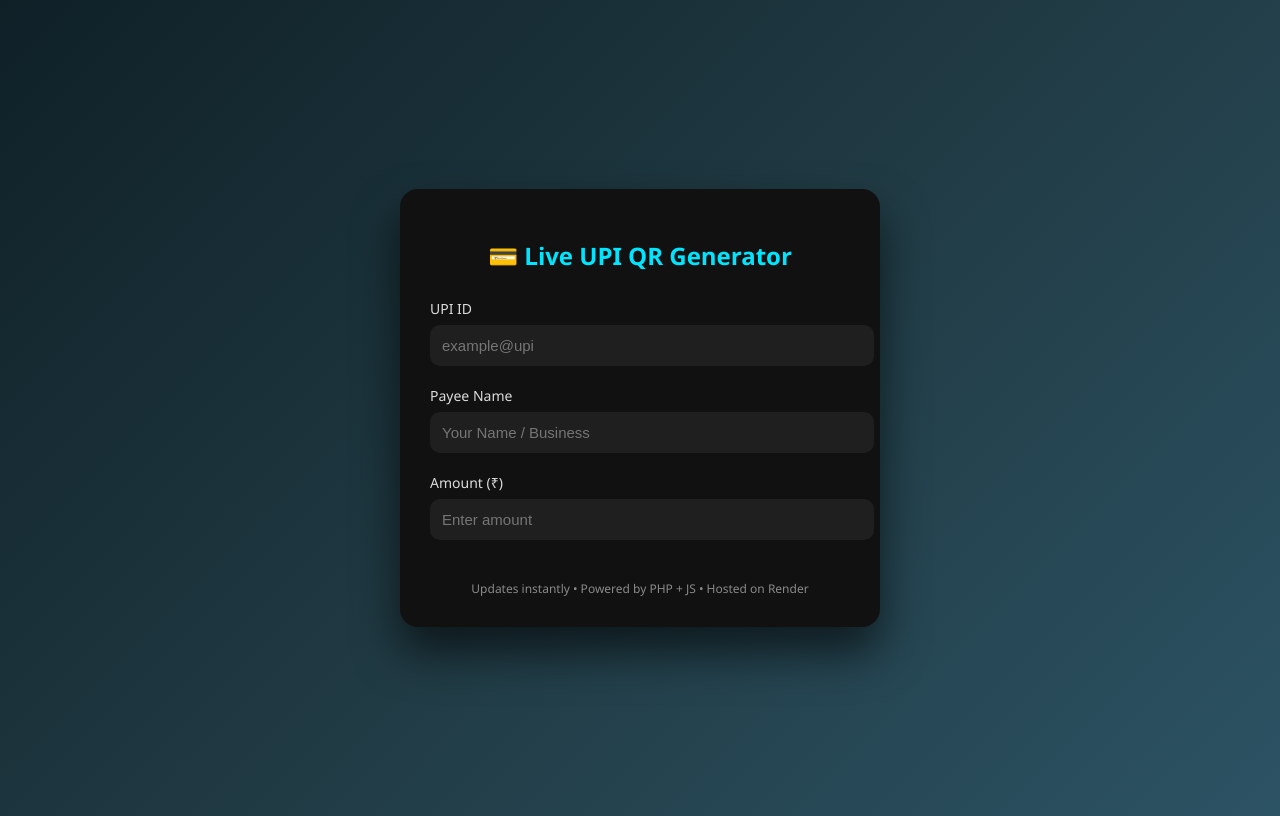
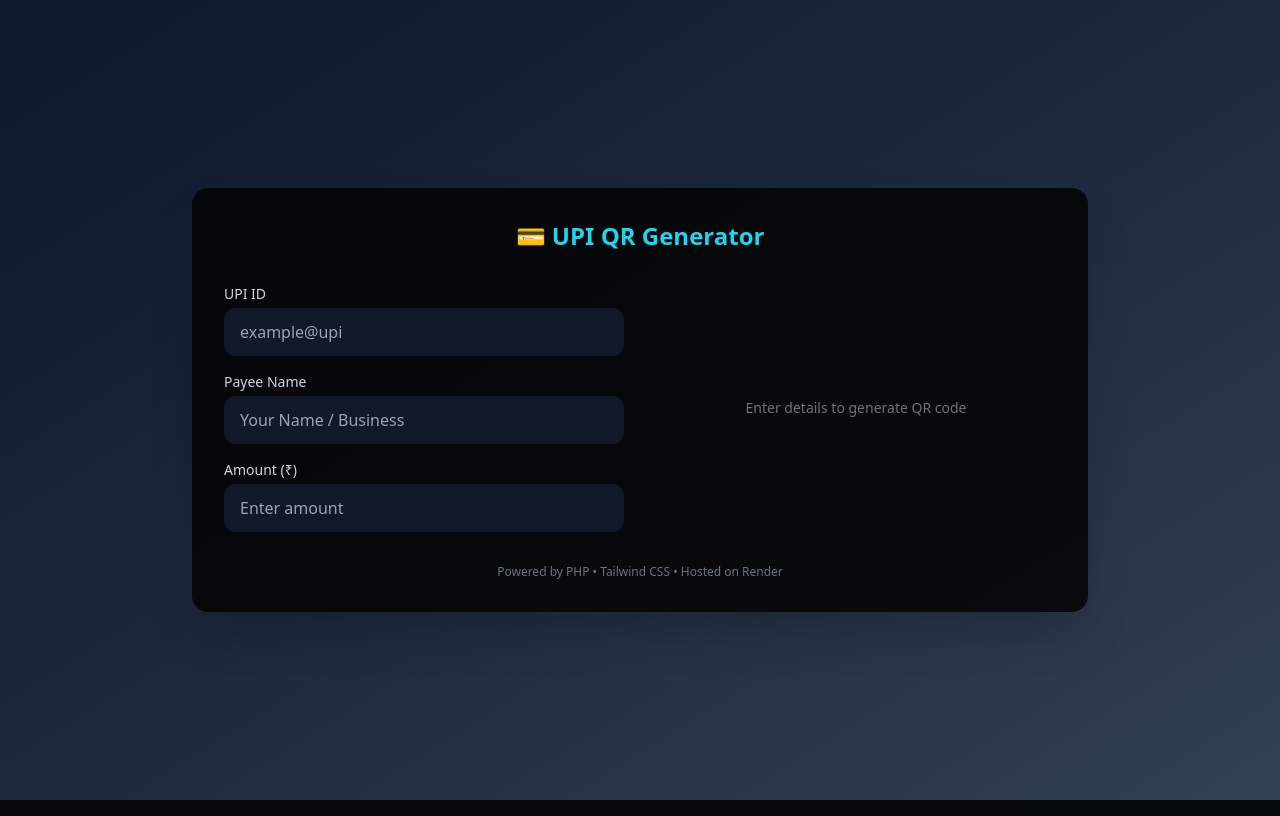
Before and after one commit to Manikanta79i/render-php-demo, a PHP site: page / in a window 1280 px wide. Run offline with PHP 8.4, Linux system fonts and the light colour scheme; some libraries are stand-ins or nearby versions.

Commit message:
Update index.php

```diff
--- a/index.php
+++ b/index.php
@@ -2,132 +2,84 @@
 <html lang="en">
 <head>
     <meta charset="UTF-8">
-    <title>Live UPI QR Generator</title>
+    <title>UPI QR Generator</title>
     <meta name="viewport" content="width=device-width, initial-scale=1.0">
 
-    <style>
-        body {
-            font-family: 'Segoe UI', sans-serif;
-            background: linear-gradient(135deg, #0f2027, #203a43, #2c5364);
-            min-height: 100vh;
-            display: flex;
-            align-items: center;
-            justify-content: center;
-            color: #fff;
-        }
+    <!-- Tailwind CDN -->
+    <script src="https://cdn.tailwindcss.com"></script>
+</head>
+<body class="min-h-screen bg-gradient-to-br from-slate-900 via-slate-800 to-slate-700 flex items-center justify-center p-6">
 
-        .card {
-            background: #111;
-            border-radius: 18px;
-            padding: 30px;
-            width: 100%;
-            max-width: 420px;
-            box-shadow: 0 25px 45px rgba(0,0,0,0.6);
-        }
+<div class="bg-black/80 rounded-2xl shadow-2xl w-full max-w-4xl p-8">
+    <h2 class="text-center text-2xl font-bold text-cyan-400 mb-8">
+        💳 UPI QR Generator
+    </h2>
 
-        h2 {
-            text-align: center;
-            margin-bottom: 25px;
-            color: #00e5ff;
-        }
+    <!-- Grid -->
+    <div class="grid grid-cols-1 md:grid-cols-2 gap-8">
 
-        label {
-            font-size: 14px;
-            opacity: 0.85;
-        }
+        <!-- LEFT: FORM -->
+        <div>
+            <label class="block text-sm text-gray-300 mb-1">UPI ID</label>
+            <input id="upi" type="text" placeholder="example@upi"
+                class="w-full mb-4 px-4 py-3 rounded-xl bg-gray-900 text-white focus:outline-none focus:ring-2 focus:ring-cyan-400">
 
-        input {
-            width: 100%;
-            padding: 12px;
-            margin-top: 6px;
-            margin-bottom: 18px;
-            border-radius: 10px;
-            border: none;
-            outline: none;
-            background: #1f1f1f;
-            color: #fff;
-            font-size: 15px;
-        }
+            <label class="block text-sm text-gray-300 mb-1">Payee Name</label>
+            <input id="name" type="text" placeholder="Your Name / Business"
+                class="w-full mb-4 px-4 py-3 rounded-xl bg-gray-900 text-white focus:outline-none focus:ring-2 focus:ring-cyan-400">
 
-        .qr-box {
-            margin-top: 20px;
-            text-align: center;
-            display: none;
-        }
+            <label class="block text-sm text-gray-300 mb-1">Amount (₹)</label>
+            <input id="amount" type="number" placeholder="Enter amount"
+                class="w-full px-4 py-3 rounded-xl bg-gray-900 text-white focus:outline-none focus:ring-2 focus:ring-cyan-400">
+        </div>
 
-        .qr-box img {
-            background: #fff;
-            padding: 12px;
-            border-radius: 14px;
-            width: 260px;
-            height: 260px;
-        }
+        <!-- RIGHT: QR -->
+        <div class="flex flex-col items-center justify-center">
+            <div id="qrBox" class="hidden text-center">
+                <p id="amountText" class="text-lg font-semibold text-green-400 mb-3"></p>
+                <img id="qrImage" class="bg-white p-4 rounded-xl shadow-lg w-64 h-64">
+            </div>
 
-        .amount {
-            margin-top: 10px;
-            font-size: 18px;
-            font-weight: bold;
-            color: #00e676;
-        }
-
-        footer {
-            text-align: center;
-            font-size: 12px;
-            margin-top: 22px;
-            opacity: 0.5;
-        }
-    </style>
-</head>
-<body>
-
-<div class="card">
-    <h2>💳 Live UPI QR Generator</h2>
-
-    <label>UPI ID</label>
-    <input type="text" id="upi_id" placeholder="example@upi">
-
-    <label>Payee Name</label>
-    <input type="text" id="name" placeholder="Your Name / Business">
-
-    <label>Amount (₹)</label>
-    <input type="number" id="amount" placeholder="Enter amount">
-
-    <div class="qr-box" id="qrBox">
-        <p class="amount" id="amountText"></p>
-        <img id="qrImage" src="" alt="UPI QR Code">
+            <p id="placeholder" class="text-gray-500 text-sm text-center">
+                Enter details to generate QR code
+            </p>
+        </div>
     </div>
 
-    <footer>
-        Updates instantly • Powered by PHP + JS • Hosted on Render
-    </footer>
+    <p class="text-center text-xs text-gray-500 mt-8">
+        Powered by PHP • Tailwind CSS • Hosted on Render
+    </p>
 </div>
 
 <script>
-    const upiInput = document.getElementById('upi_id');
-    const nameInput = document.getElementById('name');
-    const amountInput = document.getElementById('amount');
+    const upi = document.getElementById('upi');
+    const nameField = document.getElementById('name');
+    const amount = document.getElementById('amount');
     const qrImage = document.getElementById('qrImage');
     const qrBox = document.getElementById('qrBox');
     const amountText = document.getElementById('amountText');
+    const placeholder = document.getElementById('placeholder');
 
     function updateQR() {
-        const upi = upiInput.value.trim();
-        const name = nameInput.value.trim();
-        const amount = amountInput.value.trim();
+        const u = upi.value.trim();
+        const n = nameField.value.trim();
+        const a = amount.value.trim();
 
-        if (upi && name && amount) {
-            const upiUrl = `upi://pay?pa=${upi}&pn=${encodeURIComponent(name)}&am=${amount}&cu=INR`;
-            qrImage.src = `https://api.qrserver.com/v1/create-qr-code/?size=280x280&data=${encodeURIComponent(upiUrl)}`;
-            amountText.textContent = `Scan to Pay ₹${amount}`;
-            qrBox.style.display = 'block';
+        if (u && n && a) {
+            const upiUrl = `upi://pay?pa=${u}&pn=${encodeURIComponent(n)}&am=${a}&cu=INR`;
+            qrImage.src = `https://api.qrserver.com/v1/create-qr-code/?size=300x300&data=${encodeURIComponent(upiUrl)}`;
+            amountText.textContent = `Scan to Pay ₹${a}`;
+            qrBox.classList.remove('hidden');
+            placeholder.classList.add('hidden');
         } else {
-            qrBox.style.display = 'none';
+            qrBox.classList.add('hidden');
+            placeholder.classList.remove('hidden');
         }
     }
 
-    upiInput.addEventListener('input', updateQR);
-    nameInput.addEventListener('input', updateQR);
-    amountInput.addEventListener('input', updateQR);
+    upi.addEventListener('input', updateQR);
+    nameField.addEventListener('input', updateQR);
+    amount.addEventListener('input', updateQR);
 </script>
 
 </body>
```
